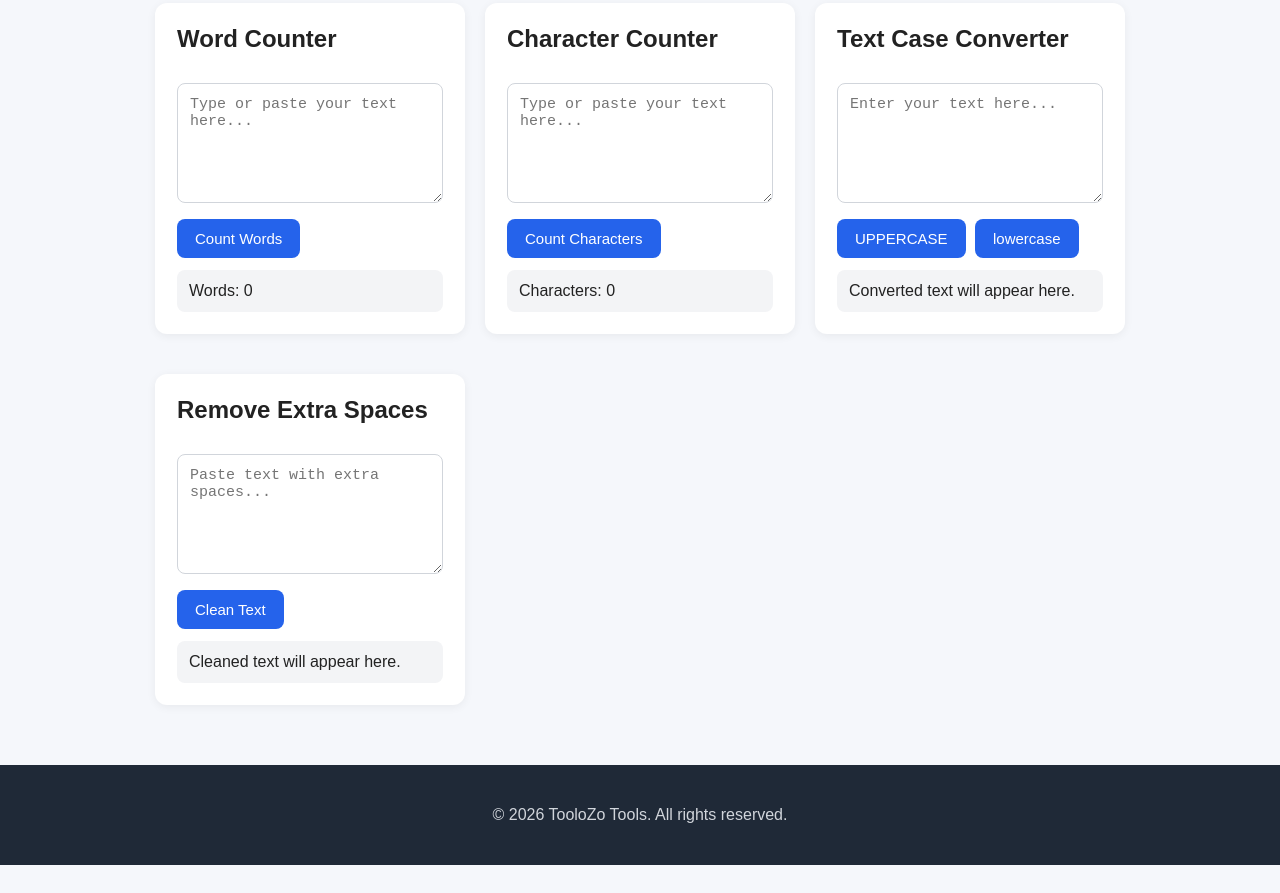
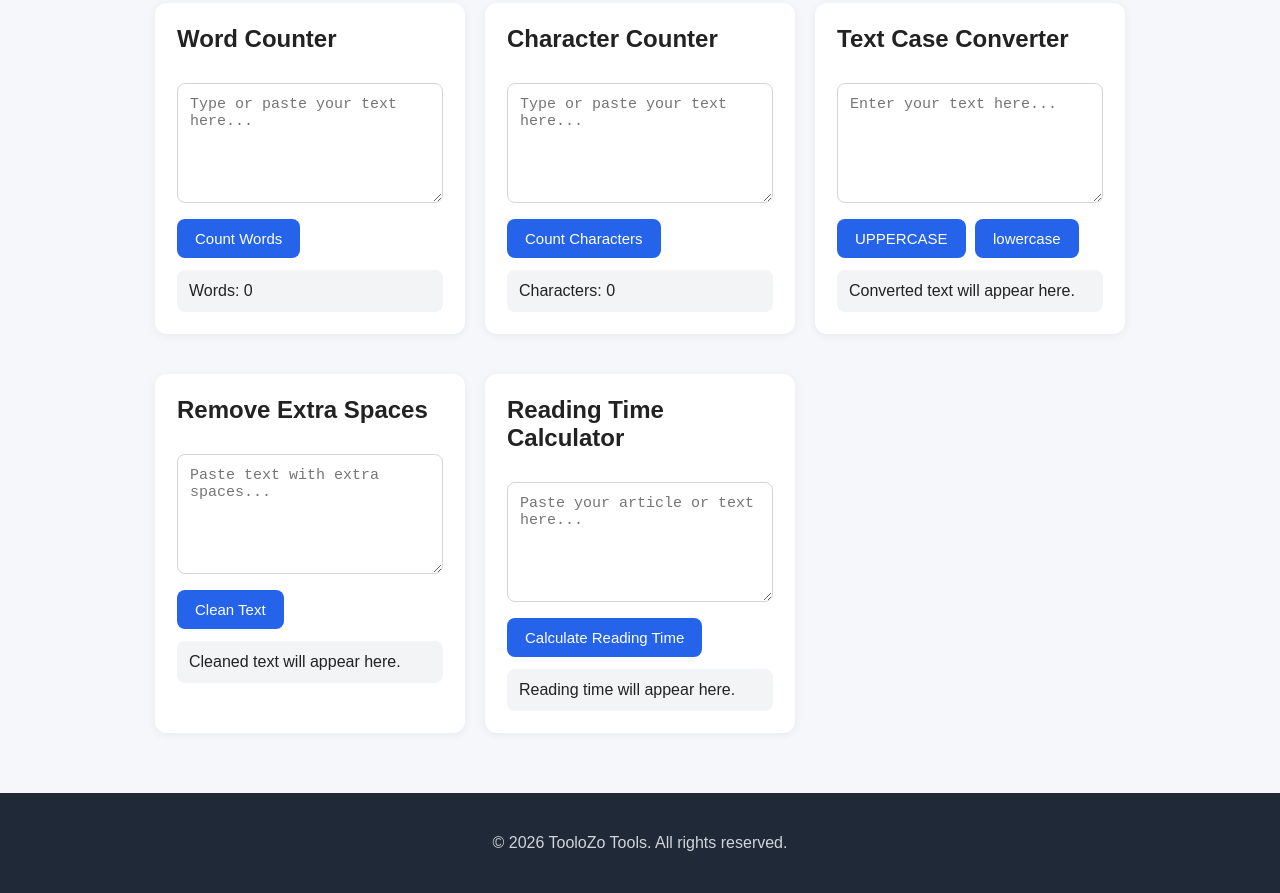
Before and after one commit to TooloZo/toolozo-tools, a plain HTML site: page index.html in a window 1280 px wide. Shown: the part 315-1208 px from the top of the page. Before the commit the page ends 1180 px from the top, so only its background shows below. Drawn offline with Linux system fonts and the light colour scheme.

Commit message:
Enhance index.html with new features and updates
Updated the description meta tag and added a new Reading Time Calculator tool with corresponding HTML structure and JavaScript functionality.

```diff
--- a/index.html
+++ b/index.html
@@ -4,7 +4,7 @@
   <meta charset="UTF-8">
   <meta name="viewport" content="width=device-width, initial-scale=1.0">
 
-  <meta name="description" content="Free online tools for text, SEO and everyday tasks.">
+  <meta name="description" content="TooloZo Tools offers free online tools for word counting, character counting, text case conversion, extra space removal and reading time calculation.">
 
   <title>TooloZo Tools - Free Online Tools</title>
 
@@ -85,6 +85,10 @@
       cursor: pointer;
     }
 
+    button:hover {
+      opacity: 0.9;
+    }
+
     .result {
       margin-top: 12px;
       padding: 12px;
@@ -123,6 +127,7 @@
 
     <section class="tools">
 
+      <!-- Word Counter -->
       <div class="tool-card">
         <h2>Word Counter</h2>
 
@@ -139,6 +144,7 @@
       </div>
 
 
+      <!-- Character Counter -->
       <div class="tool-card">
         <h2>Character Counter</h2>
 
@@ -155,6 +161,7 @@
       </div>
 
 
+      <!-- Text Case Converter -->
       <div class="tool-card">
         <h2>Text Case Converter</h2>
 
@@ -175,6 +182,7 @@
       </div>
 
 
+      <!-- Remove Extra Spaces -->
       <div class="tool-card">
         <h2>Remove Extra Spaces</h2>
 
@@ -190,6 +198,23 @@
         </div>
       </div>
 
+
+      <!-- Reading Time Calculator -->
+      <div class="tool-card">
+        <h2>Reading Time Calculator</h2>
+
+        <textarea id="readingText"
+          placeholder="Paste your article or text here..."></textarea>
+
+        <button type="button" onclick="calculateReadingTime()">
+          Calculate Reading Time
+        </button>
+
+        <div class="result" id="readingResult">
+          Reading time will appear here.
+        </div>
+      </div>
+
     </section>
 
   </main>
@@ -200,6 +225,7 @@
 
 
   <script>
+
     function countWords() {
       var text = document.getElementById("wordText").value.trim();
 
@@ -209,6 +235,7 @@
       }
 
       var words = text.split(/\s+/);
+
       document.getElementById("wordResult").textContent =
         "Words: " + words.length;
     }
@@ -246,6 +273,27 @@
       document.getElementById("spaceResult").textContent =
         cleaned;
     }
+
+
+    function calculateReadingTime() {
+      var text = document.getElementById("readingText").value.trim();
+
+      if (text === "") {
+        document.getElementById("readingResult").textContent =
+          "Reading time: 0 minutes";
+        return;
+      }
+
+      var words = text.split(/\s+/).length;
+
+      var wordsPerMinute = 200;
+
+      var minutes = Math.ceil(words / wordsPerMinute);
+
+      document.getElementById("readingResult").textContent =
+        "Words: " + words + " | Reading time: " + minutes + " minute(s)";
+    }
+
   </script>
 
 </body>
```
